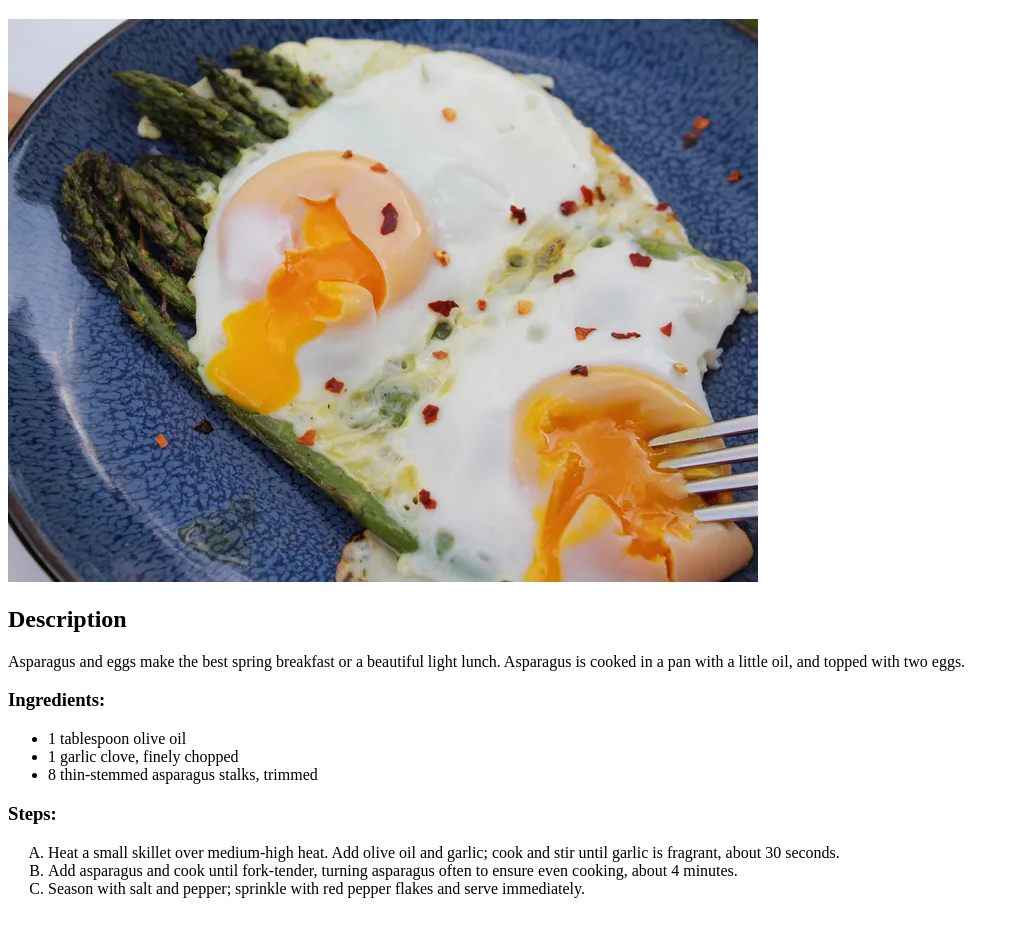
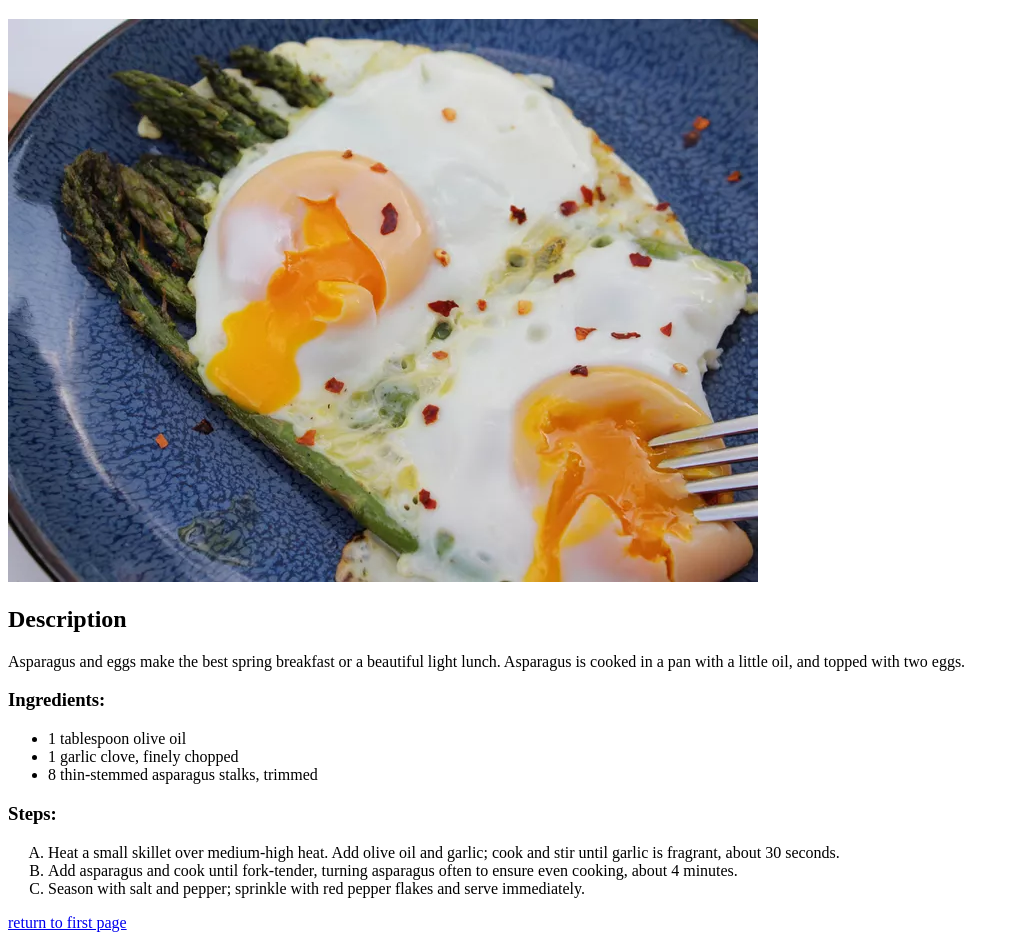
Before and after one commit to 2072p/html_recipes, a plain HTML site: page recipes/asparagus.html in a window 1280 px wide. Shown: the part 61-1001 px from the top of the page, without its empty margins (0-1019 px from the left). Before the commit the page ends 975 px from the top, so only its background shows below. Drawn offline with Linux system fonts and the light colour scheme.

Commit message:
added return to first page

```diff
--- a/recipes/asparagus.html
+++ b/recipes/asparagus.html
@@ -22,5 +22,6 @@
         <li>Add asparagus and cook until fork-tender, turning asparagus often to ensure even cooking, about 4 minutes.</li>
         <li>Season with salt and pepper; sprinkle with red pepper flakes and serve immediately.</li>
     </ol>
+    <a href="../index.html">return to first page</a>
 </body>
 </html>
```
Also changed, not shown: recipes/pool-sandwich.html (+1 -0 lines), recipes/taters.html (+1 -0 lines).
